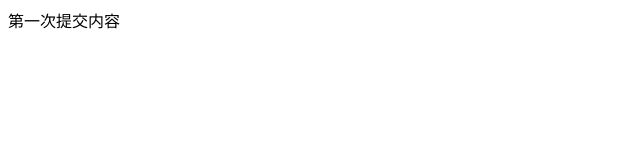
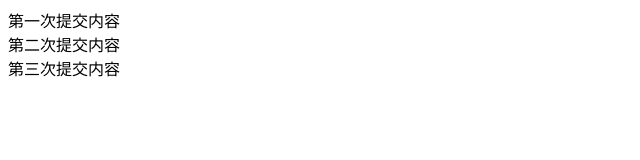
Before and after one commit to YCH-3ye/text1, a plain HTML site: page index.html in a window 1280 px wide. Shown: the whole page, without its empty margins (0-640 px from the left). Drawn offline with Linux system fonts and the light colour scheme.

Commit message:
提交多个文件

```diff
--- a/index.html
+++ b/index.html
@@ -6,5 +6,7 @@
 </head>
 <body>
 	<div class="one">第一次提交内容</div>
+	<div class="two">第二次提交内容</div>
+	<div class="chree">第三次提交内容</div>
 </body>
 </html>
```
Also changed, not shown: dsgsdg.txt (added).
